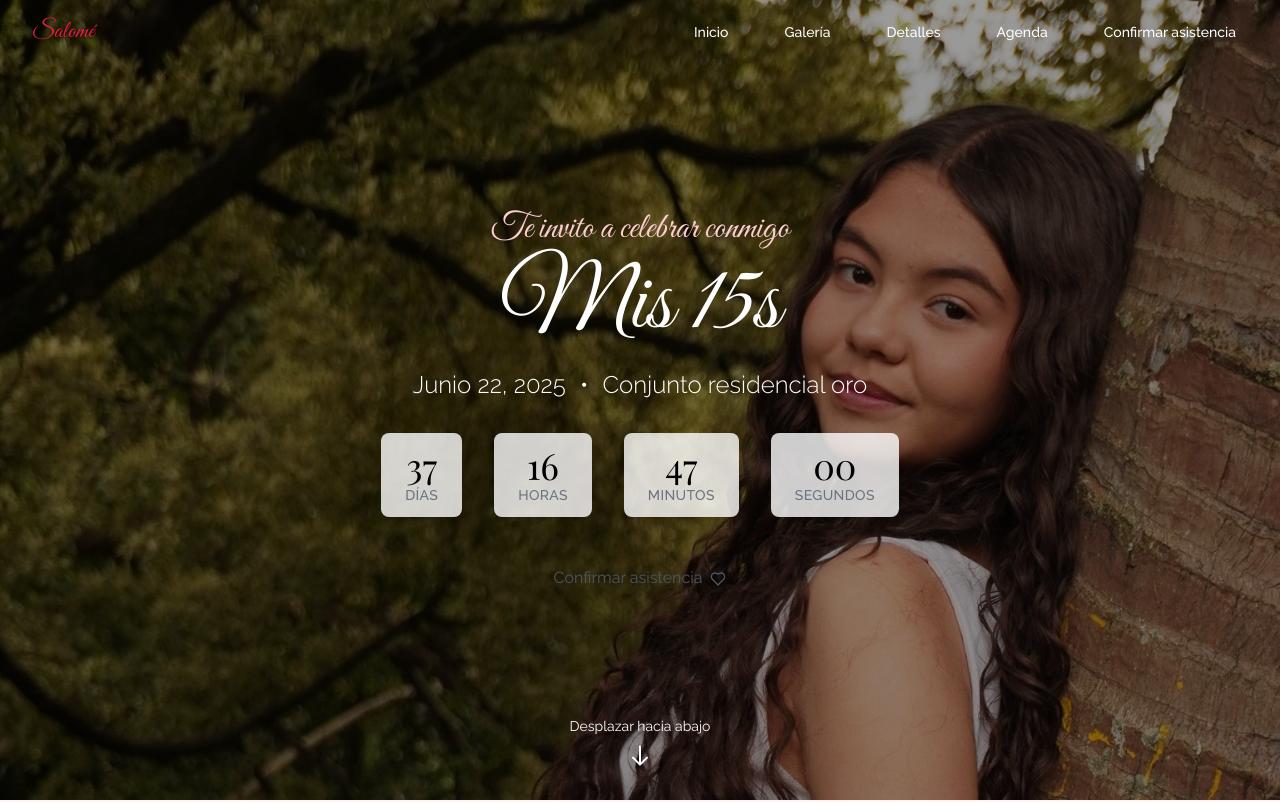
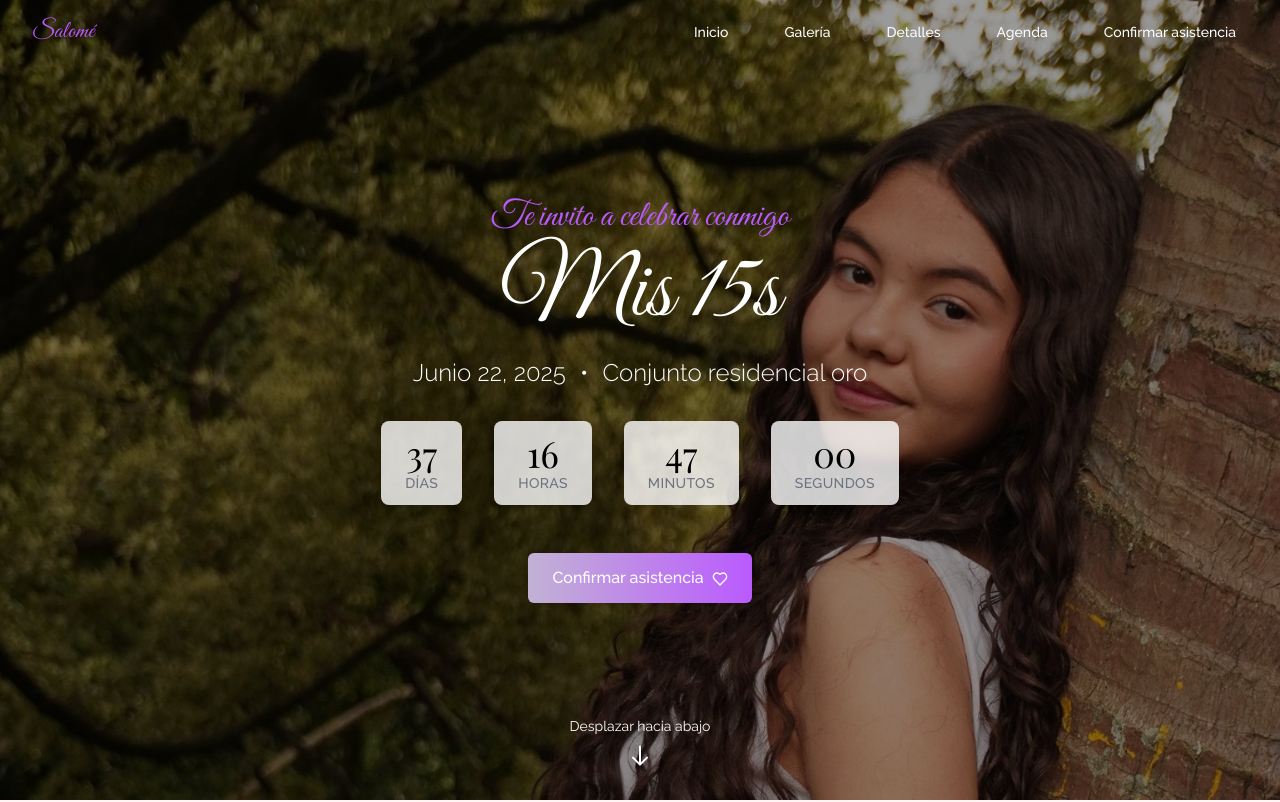
Before and after one commit to GiaHuy99/happybirthday-uncleHuy, a React (Vite) app: page / in a window 1280 px wide. Shown: the top 802 px of the page. Built offline with nearby package versions, Linux system fonts and the light colour scheme.

Commit message:
style: update color scheme in Hero and Navbar components to use purple shades for improved visual consistency

```diff
--- a/src/components/Hero.tsx
+++ b/src/components/Hero.tsx
@@ -52,7 +52,7 @@ const Hero = () => {
 
 			<div className="relative z-10 text-center px-4 max-w-5xl mx-auto">
 				<div ref={animateFadeUp100} className="scroll-animate">
-					<p className="font-script text-2xl md:text-3xl lg:text-4xl text-rose-200 mb-2">
+					<p className="font-script text-2xl md:text-3xl lg:text-4xl text-purple-dark mb-2">
 						Te invito a celebrar conmigo
 					</p>
 				</div>
@@ -60,9 +60,6 @@ const Hero = () => {
 				<div ref={animateFadeUp300} className="scroll-animate">
 					<h1 className="font-script text-5xl md:text-7xl lg:text-8xl text-white mb-4">
 						Mis 15s
-						{/* <span className="text-gradient bg-gradient-to-r from-rose-300 to-gold-300">
-							Quinceañera
-						</span> */}
 					</h1>
 				</div>
 
@@ -78,7 +75,10 @@ const Hero = () => {
 				</div>
 
 				<div ref={animateFadeUp900} className="scroll-animate mt-12">
-					<a href="#rsvp" className="btn btn-primary group">
+					<a
+						href="#rsvp"
+						className="inline-block px-6 py-3 rounded-md text-white font-medium transition-all duration-300 shadow-md transform hover:-translate-y-1 bg-gradient-to-r from-purple-light to-purple-dark hover:from-purple-dark hover:to-purple-light"
+					>
 						Confirmar asistencia
 						<svg
 							width="24"
--- a/src/components/Navbar.tsx
+++ b/src/components/Navbar.tsx
@@ -35,11 +35,12 @@ const Navbar = () => {
 			<div className="max-w-7xl mx-auto px-4 sm:px-6 lg:px-8">
 				<div className="flex items-center justify-between h-16">
 					<div className="flex-shrink-0">
-						<a href="#hero" className="text-rose-600 font-script text-2xl">
+						<a href="#hero" className="text-purple-dark font-script text-2xl">
 							Salomé
 						</a>
 					</div>
 
+					{/* desktop */}
 					<div className="hidden md:block">
 						<div className="ml-10 flex items-center space-x-8">
 							{navLinks.map((link) => (
@@ -47,8 +48,8 @@ const Navbar = () => {
 									key={link.name}
 									href={link.href}
 									className={`${
-										scrolled ? "text-rose-500" : "text-white"
-									} hover:text-rose-500 px-3 py-2 text-sm font-medium transition-colors duration-200`}
+										scrolled ? "text-purple-dark" : "text-white"
+									} hover:text-purple-dark px-3 py-2 text-sm font-medium transition-colors duration-200`}
 								>
 									{link.name}
 								</a>
@@ -58,7 +59,7 @@ const Navbar = () => {
 
 					<div className="md:hidden">
 						<button
-							className="text-gray-600 hover:text-rose-500"
+							className="text-gray-600 hover:text-purple-dark"
 							onClick={toggleMobileMenu}
 						>
 							{mobileMenuOpen ? (
@@ -109,7 +110,7 @@ const Navbar = () => {
 						<a
 							key={link.name}
 							href={link.href}
-							className="block px-3 py-2 text-base font-medium text-gray-600 hover:text-rose-500"
+							className="block px-3 py-2 text-base font-medium text-gray-600 hover:text-purple-dark"
 							onClick={() => setMobileMenuOpen(false)}
 						>
 							{link.name}
```
